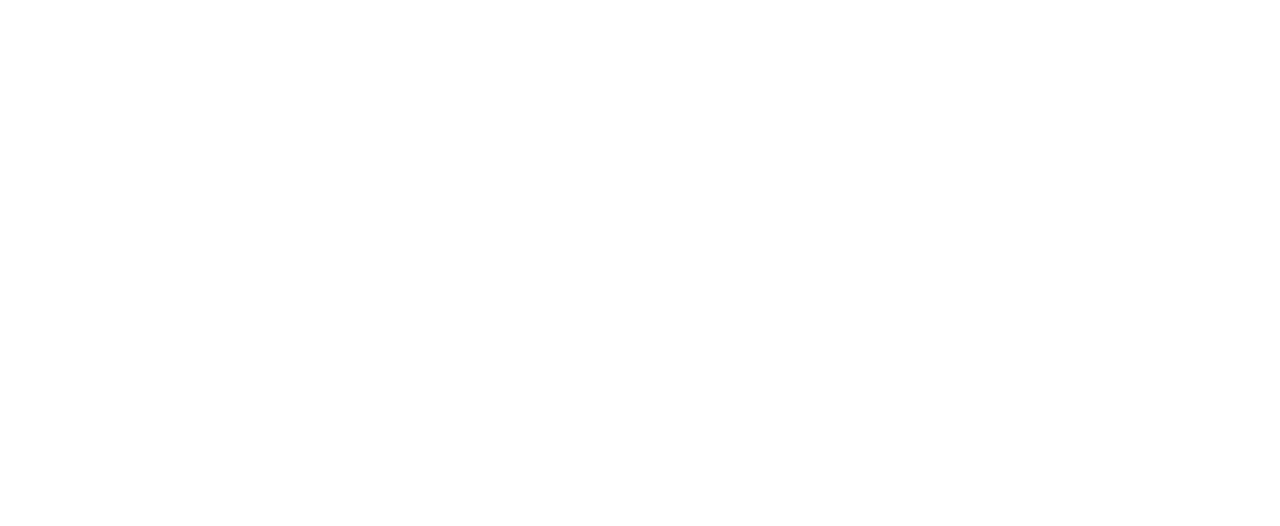
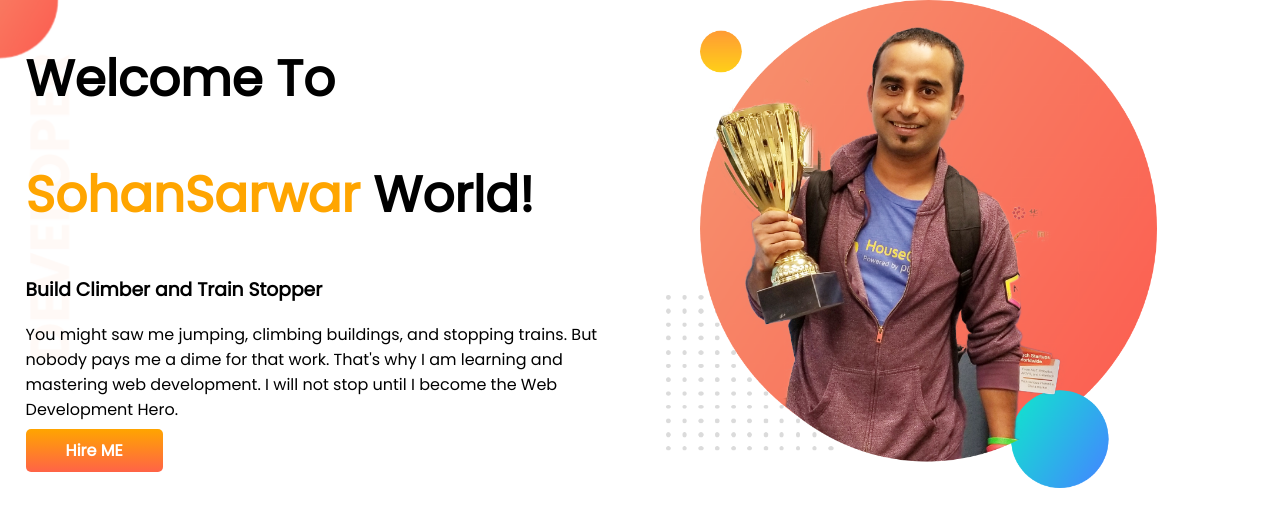
Before and after one commit to sohansarwar/portfolio, a plain HTML site: page index.html in a window 1280 px wide. Drawn offline with Linux system fonts and the light colour scheme.

Commit message:
top section

```diff
--- a/index.html
+++ b/index.html
@@ -4,10 +4,26 @@
     <meta charset="UTF-8">
     <meta http-equiv="X-UA-Compatible" content="IE=edge">
     <meta name="viewport" content="width=device-width, initial-scale=1.0">
+    <title>Portfolio</title>
     <link rel="stylesheet" href="style.css">
-    <title>Portfolio</title>
+    <link rel="preconnect" href="https://fonts.googleapis.com">
+    <link rel="preconnect" href="https://fonts.gstatic.com" crossorigin>
+    <link href="https://fonts.googleapis.com/css2?family=Poppins&display=swap" rel="stylesheet">
 </head>
 <body>
-
+    <section>
+        <div class="tp">
+            <h1>Welcome To</h1>
+            <h1><span>SohanSarwar</span> World!</h1>
+            <h3>Build Climber and Train Stopper</h3>
+            <p>You might saw me jumping, climbing buildings, and stopping trains. But nobody pays me a dime for that work.
+                That's why I am learning and mastering web development. I will not stop until I become the Web Development Hero.
+            </p>
+            <a target="_blank" href="https://facebook.com/ssarwarr">Hire ME</a>
+        </div>
+        <div class="tp">
+            <img src="images/jhankar.png" alt="">
+        </div>
+    </section>
 </body>
 </html>
--- a/style.css
+++ b/style.css
@@ -0,0 +1,30 @@
+body{
+    font-family: 'Poppins', sans-serif;
+    margin: 0;
+}
+h1{
+    font-size: 50px;
+}
+h1 span{
+    color: orange;
+}
+section{
+    display: flex;
+    background-image: url(/images/top-banner.png);
+    background-repeat: no-repeat;
+}
+.tp{
+    width: 50%;
+    padding-left: 2%;
+}
+.tp img{
+    width: 80%;
+}
+section a{
+    text-decoration: none;
+    background-image: linear-gradient(orange, tomato);
+    color: white;
+    font-weight: 700;
+    padding: 10px 40px;
+    border-radius: 5px;
+}
```
Also changed, not shown: images/dream-bg.png (added), images/exp-bg.png (added), images/jhankar.png (added), images/jhankar2.png (added), images/my-bg.png (added), images/my-bg2.png (added), images/top-banner.png (added), 7 other files.
